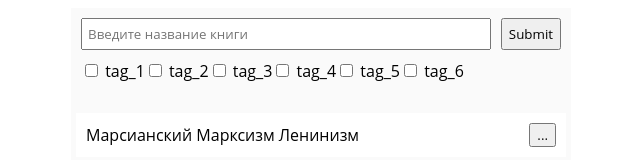
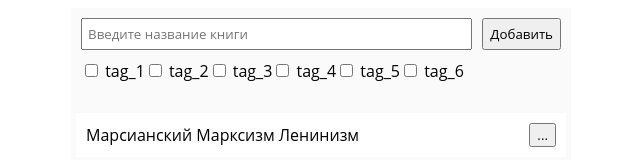
Before and after one commit to evgenynovak/book-library-app-react, a React (Create React App) app: page / in a window 1280 px wide. Shown: the top 160 px of the page, without its empty margins (319-959 px from the left). Built offline with nearby package versions, Linux system fonts and the light colour scheme.

Commit message:
AddBook: refactoring

```diff
--- a/src/components/AddBook/AddBook.js
+++ b/src/components/AddBook/AddBook.js
@@ -23,7 +23,6 @@ function AddBook(props)  {
   }
 
   const handleSubmit = (e) => {
-    e.preventDefault()
     const data = {
              id: id,
              titleBook: titleBook,
@@ -36,7 +35,7 @@ function AddBook(props)  {
 
   return (
         <div className={scss.addBook}>
-          <form className={scss.form} onSubmit={ (e) => handleSubmit(e) }>
+          <form className={scss.form}>
 
             <div className={scss.form__block}>
               <input
@@ -44,10 +43,10 @@ function AddBook(props)  {
                 name='titleBook'
                 type='text'
                 value={titleBook}
-                onChange={ (e) => handleChange(e) }
+                onChange={handleChange}
                 placeholder='Введите название книги'
                 />
-              <input className={scss.form__submit} type='submit' name='submit'/>
+              <button className={scss.form__submit} type='button' onClick={handleSubmit}>Добавить</button>
             </div>
 
             <div className={scss.form__tags}>
```
